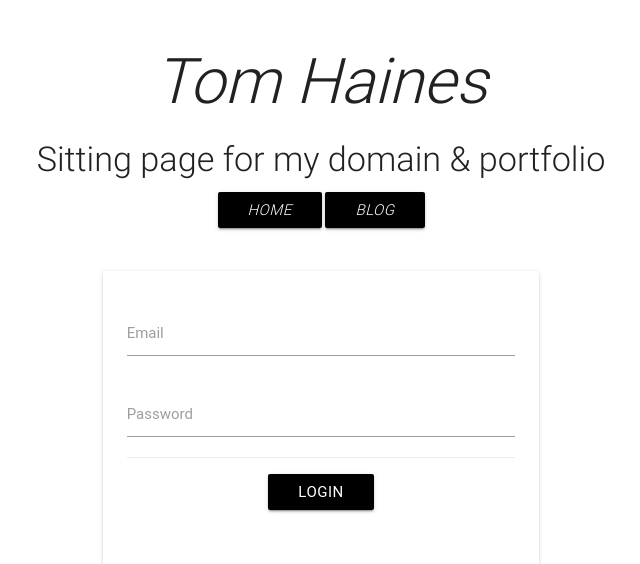
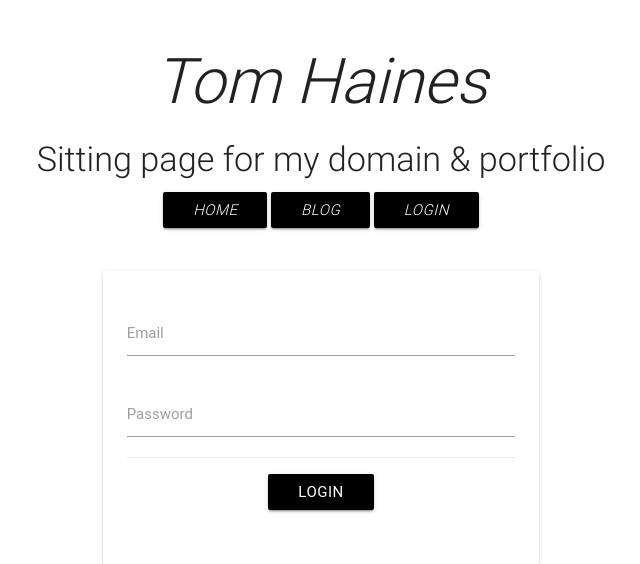
Before and after one commit to th0mas/personal, a Flask app: page /login/ in a window 1280 px wide. Shown: the top 564 px of the page, without its empty margins (319-959 px from the left). Run offline with Flask 2, Linux system fonts and the light colour scheme; some libraries are stand-ins or nearby versions; some web fonts are replaced.

Commit message:
Added ability to logout. Added login buttons.

```diff
--- a/blog/home/views.py
+++ b/blog/home/views.py
@@ -1,7 +1,7 @@
 from flask import Blueprint, render_template, redirect, flash
 from blog import BlogPost, User
 from sqlalchemy import desc
-from flask_login import login_user
+from flask_login import login_user, logout_user, login_required
 from .forms import LoginForm
 
 home_blueprint = Blueprint('home', __name__)
@@ -24,3 +24,8 @@ def login():
             flash("Failed to login: email or password is incorrect")
 
     return render_template('/home/auth.html', form=login_form)
+
+@home_blueprint.route('/logout/')
+def logout():
+    logout_user()
+    return redirect('/')
--- a/blog/templates/header.html
+++ b/blog/templates/header.html
@@ -3,9 +3,14 @@
     <h1 class="center-text" style="font-weight:300;font-style:italic;">Tom Haines </h1>
     <h4 class="center-text" style="font-weight:300">Sitting page for my domain & portfolio</h4>
     <div class="row" style="font-weight:300;font-style:italic;">
-      <a class="black waves-effect waves-light btn" href="/">home</a> <a class="black waves-effect waves-light btn" href="/view">blog</a>
+      <a class="black waves-effect waves-light btn" href="/">home</a> <a class="black waves-effect waves-light btn" href="/view/">blog</a>
       {% if current_user.is_authenticated %}
+      <a class="black waves-effect waves-light btn" href="/create/">create</a>
+      <a class="black waves-effect waves-light btn" href="/logout/">log out</a>
+        <!-- Add add a create button -->
         <p>Logged in as: {{ current_user.email }}</p>
+      {% else %}
+        <a class="black waves-effect waves-light btn" href="/login/">login</a>
       {% endif %}
   </div>
   {% with messages = get_flashed_messages() %}
--- a/site_tests.py
+++ b/site_tests.py
@@ -97,5 +97,10 @@ class LoggedInTestCase(BaseTestCase):
 
             self.assertIn("test content", result.data.decode())
 
+    def test_logout_method(self):
+        self.log_in()
+        result = self.app.get('/logout/')
+        self.assertEqual(result.status_code, 302)
+
 if __name__ == "__main__":
     unittest.main()
```
